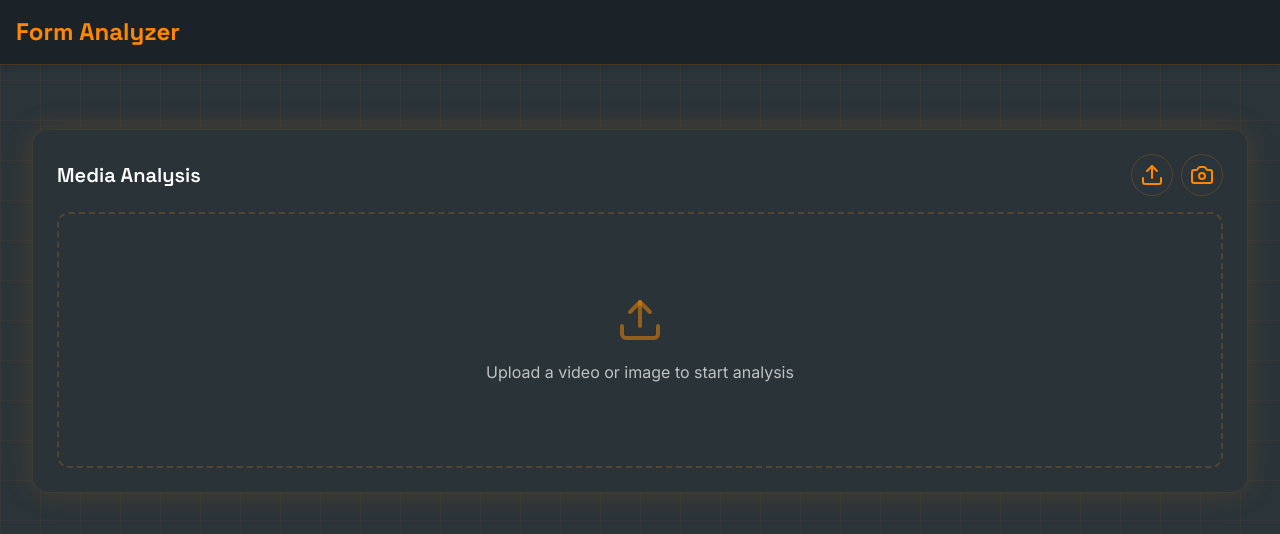
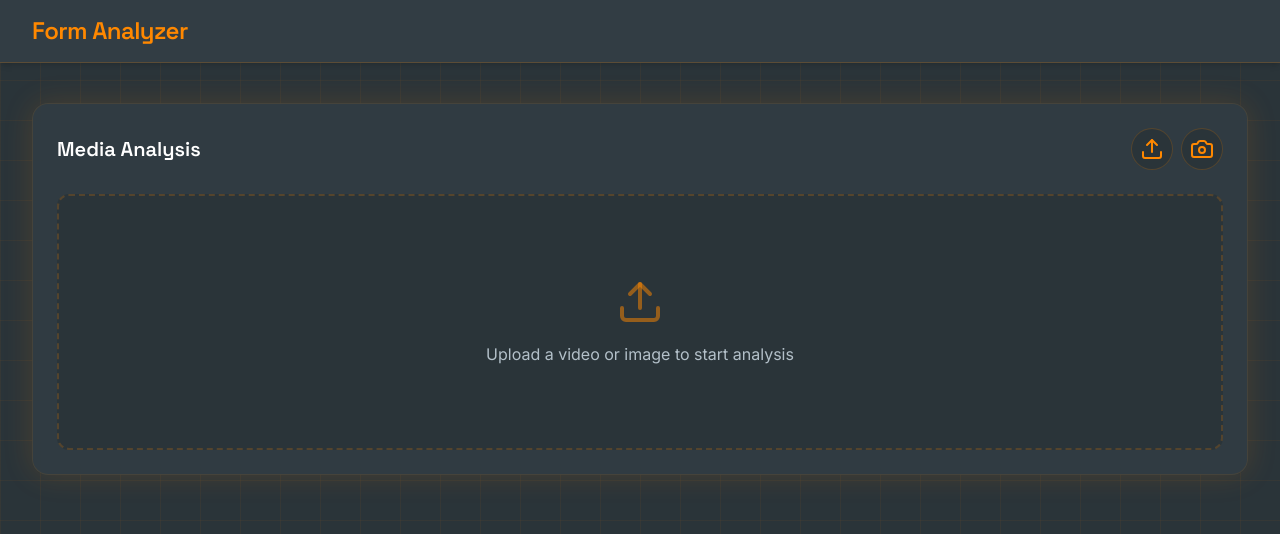
Before and after one commit to Maximitus/Form-Analyzer, a React (Vite) app: page / in a window 1280 px wide. Shown: the top 534 px of the page. Built offline with nearby package versions, Linux system fonts and the light colour scheme.

Commit message:
Updated Appearance

```diff
--- a/index.html
+++ b/index.html
@@ -3,7 +3,7 @@
   <head>
     <meta charset="UTF-8" />
     <meta name="viewport" content="width=device-width, initial-scale=1.0" />
-    <title>My Google AI Studio App</title>
+    <title>Form Analyzer</title>
   </head>
   <body>
     <div id="root"></div>
--- a/src/App.tsx
+++ b/src/App.tsx
@@ -184,21 +184,23 @@ export default function App() {
   };
 
   return (
-    <div className="min-h-screen bg-[#2a3439] text-white font-sans blueprint-bg">
-      <header className="bg-[var(--color-surface-deep)] p-4 mb-8 shadow-md border-b border-[var(--color-accent)]/20">
-        <h1 className="text-2xl font-bold text-[var(--color-accent)] brand-font">Form Analyzer</h1>
+    <div className="min-h-screen bg-[var(--color-bg-dark)] text-white font-sans blueprint-bg">
+      <header className="bg-[var(--color-chrome-bar)] px-4 py-4 md:px-8 mb-5 shadow-md border-b border-[var(--color-accent)]/20">
+        <h1 className="text-2xl font-semibold tracking-tight text-[var(--color-accent)] brand-font leading-tight">
+          Form Analyzer
+        </h1>
       </header>
-      <div className="p-4 md:p-8 grid gap-6">
-        {/* Video Player Card */}
-        <div className="glass p-6 rounded-2xl border border-[#ff8800]/10 shadow-lg orange-glow">
-          <div className="flex items-center justify-between mb-4">
+
+      <div className="grid gap-6 px-4 pt-3 pb-12 md:px-8 md:pt-5">
+        <section className="glass p-6 rounded-2xl border border-[#ff8800]/10 shadow-lg orange-glow">
+          <div className="flex justify-between items-center mb-6">
             <h2 className="text-xl font-semibold text-white brand-font">Media Analysis</h2>
             <div className="flex gap-2">
-              <label className="cursor-pointer bg-[#2a3439] p-2 rounded-full hover:bg-[#353e43] transition border border-[#ff8800]/20">
+              <label className="cursor-pointer bg-[var(--color-bg-dark)] p-2 rounded-full hover:bg-[var(--color-panel-hover)] transition border border-[#ff8800]/20">
                 <Upload className="w-6 h-6 text-[#ff8800]" />
                 <input type="file" accept="video/mp4,video/webm,video/ogg,video/quicktime,image/jpeg,image/png,image/webp" className="hidden" onChange={handleFileUpload} />
               </label>
-              <label className="cursor-pointer bg-[#2a3439] p-2 rounded-full hover:bg-[#353e43] transition border border-[#ff8800]/20">
+              <label className="cursor-pointer bg-[var(--color-bg-dark)] p-2 rounded-full hover:bg-[var(--color-panel-hover)] transition border border-[#ff8800]/20">
                 <Camera className="w-6 h-6 text-[#ff8800]" />
                 <input type="file" accept="video/*,image/*" capture="environment" className="hidden" onChange={handleFileUpload} />
               </label>
@@ -231,25 +233,25 @@ export default function App() {
                   className="w-full accent-[#ff8800]"
                 />
                 <div className="flex items-center justify-between">
-                  <button onClick={() => setIsPlaying(!isPlaying)} className="p-2 rounded-full hover:bg-[#353e43]">
+                  <button onClick={() => setIsPlaying(!isPlaying)} className="p-2 rounded-full hover:bg-[var(--color-panel-hover)]">
                     {isPlaying ? <Pause className="w-6 h-6" /> : <Play className="w-6 h-6" />}
                   </button>
                   <div className="flex items-center gap-2">
-                    <button onClick={() => stepFrame(-1)} className="p-2 rounded-full hover:bg-[#353e43]"><ChevronLeft /></button>
-                    <button onClick={() => stepFrame(1)} className="p-2 rounded-full hover:bg-[#353e43]"><ChevronRight /></button>
+                    <button onClick={() => stepFrame(-1)} className="p-2 rounded-full hover:bg-[var(--color-panel-hover)]"><ChevronLeft /></button>
+                    <button onClick={() => stepFrame(1)} className="p-2 rounded-full hover:bg-[var(--color-panel-hover)]"><ChevronRight /></button>
                   </div>
                   <div className="flex items-center gap-2">
                     <button
                       onClick={handleDeleteMeasurements}
                       disabled={points.length === 0}
-                      className={`p-2 rounded-full hover:bg-[#353e43] ${points.length === 0 ? 'opacity-50 cursor-not-allowed' : 'text-red-400'}`}
+                      className={`p-2 rounded-full hover:bg-[var(--color-panel-hover)] ${points.length === 0 ? 'opacity-50 cursor-not-allowed' : 'text-red-400'}`}
                     >
                       <Trash className="w-6 h-6" />
                     </button>
                     <button
                       onClick={() => setIsDrawing(!isDrawing)}
                       disabled={!isMediaLoaded}
-                      className={`p-2 rounded-full hover:bg-[#353e43] ${!isMediaLoaded ? 'opacity-50 cursor-not-allowed' : ''} ${isDrawing ? 'text-[#ff8800] bg-[#353e43]' : 'text-white'}`}
+                      className={`p-2 rounded-full hover:bg-[var(--color-panel-hover)] ${!isMediaLoaded ? 'opacity-50 cursor-not-allowed' : ''} ${isDrawing ? 'text-[#ff8800] bg-[var(--color-panel-hover)]' : 'text-white'}`}
                     >
                       <Ruler className="w-6 h-6" />
                     </button>
@@ -273,34 +275,33 @@ export default function App() {
                 <button
                   onClick={handleDeleteMeasurements}
                   disabled={points.length === 0}
-                  className={`p-2 rounded-full hover:bg-[#353e43] ${points.length === 0 ? 'opacity-50 cursor-not-allowed' : 'text-red-400'}`}
+                  className={`p-2 rounded-full hover:bg-[var(--color-panel-hover)] ${points.length === 0 ? 'opacity-50 cursor-not-allowed' : 'text-red-400'}`}
                 >
                   <Trash className="w-6 h-6" />
                 </button>
                 <button
                   onClick={() => setIsDrawing(!isDrawing)}
                   disabled={!isMediaLoaded}
-                  className={`p-2 rounded-full hover:bg-[#353e43] ${!isMediaLoaded ? 'opacity-50 cursor-not-allowed' : ''} ${isDrawing ? 'text-[#ff8800] bg-[#353e43]' : 'text-white'}`}
+                  className={`p-2 rounded-full hover:bg-[var(--color-panel-hover)] ${!isMediaLoaded ? 'opacity-50 cursor-not-allowed' : ''} ${isDrawing ? 'text-[#ff8800] bg-[var(--color-panel-hover)]' : 'text-white'}`}
                 >
                   <Ruler className="w-6 h-6" />
                 </button>
               </div>
             </div>
           ) : (
-            <div className="flex flex-col items-center justify-center h-64 border-2 border-dashed border-[#ff8800]/20 rounded-xl p-8 text-center">
+            <div className="flex flex-col items-center justify-center h-64 rounded-xl border-2 border-dashed border-[#ff8800]/20 bg-[var(--color-bg-dark)] p-8 text-center">
               <Upload className="w-12 h-12 text-[#ff8800]/50 mb-4" />
-              <p className="text-white/70">Upload a video or image to start analysis</p>
+              <p className="text-[var(--color-text-light)]">Upload a video or image to start analysis</p>
             </div>
           )}
-        </div>
+        </section>
 
-        {/* Results Card */}
         {angle !== null && (
-          <div className="glass p-6 rounded-2xl border border-[#ff8800]/10 shadow-lg orange-glow">
+          <section className="glass p-6 rounded-2xl border border-[#ff8800]/10 shadow-lg orange-glow">
             <h2 className="text-xl font-semibold text-white brand-font mb-2">Analysis Result</h2>
             <p className="text-sm text-white/70 mb-1">Measured Angle</p>
             <p className="text-5xl font-bold text-[#ff8800]">{angle.toFixed(1)}°</p>
-          </div>
+          </section>
         )}
       </div>
     </div>
--- a/src/index.css
+++ b/src/index.css
@@ -11,10 +11,21 @@
   --color-bg-dark: #2a3439;
   --color-card-dark: #323d44;
   --color-surface: #252d33;
+  /* Deepest panels / insets (darker than header chrome) */
   --color-surface-deep: #1c2328;
+  /* Header & footer bars — use with .glass cards for layered toolbox UI */
+  --color-chrome-bar: var(--color-card-dark);
   --color-accent: #ff8800;
   --color-accent-hover: #e67a00;
   --color-text-light: #b3c0c9;
+  /* Control / inner-panel hover (matches Form Analyzer buttons) */
+  --color-panel-hover: #353e43;
+}
+
+html {
+  font-family: var(--font-sans);
+  -webkit-font-smoothing: antialiased;
+  -moz-osx-font-smoothing: grayscale;
 }
 
 body {
@@ -29,7 +40,9 @@ h3,
 }
 
 .glass {
-  background: rgba(42, 52, 57, 0.85);
+  /* Lighter than raw #2a3439 glass — ties to --color-card-dark so cards match Macro-style panels */
+  background: color-mix(in srgb, var(--color-card-dark) 88%, transparent);
+  -webkit-backdrop-filter: blur(16px);
   backdrop-filter: blur(16px);
   border: 1px solid rgba(255, 136, 0, 0.1);
 }
```
Also changed, not shown: 2 other files (tests, documents, lock files or other folders).
